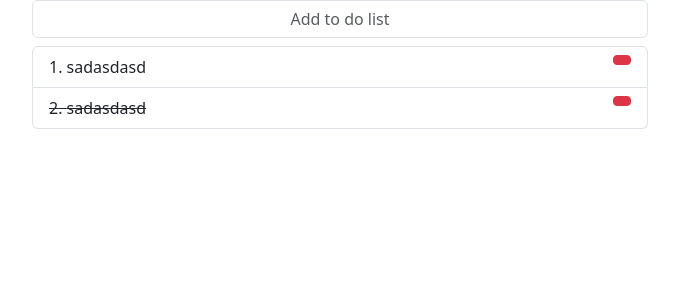
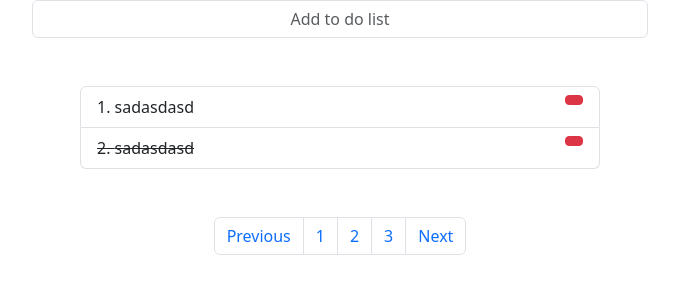
Before and after one commit to HungGithubUser/learn-front-end, a website: page todoliststyling.html in a window 1280 px wide. Shown: the whole page, without its empty margins (300-979 px from the left). Drawn offline with nearby package versions, Linux system fonts and the light colour scheme; files that its build step writes are made by us from their sources.

Commit message:
add pagination styling

```diff
--- a/scss/_todolist.scss
+++ b/scss/_todolist.scss
@@ -15,6 +15,7 @@
 @import "../node_modules/bootstrap/scss/buttons";
 @import "../node_modules/bootstrap/scss/containers";
 @import "../node_modules/bootstrap/scss/reboot";
+@import "../node_modules/bootstrap/scss/pagination";
 
 @import "../node_modules/bootstrap/scss/utilities/api";
 
--- a/todoliststyling.html
+++ b/todoliststyling.html
@@ -7,21 +7,33 @@
     <title>Document</title>
     <link rel="stylesheet" href="css/bundle.css">
 </head>
+
 <body>
     <div class="container-fluid">
         <div class="row justify-content-center">
             <div class="col-6">
                 <input aria-label="add to do list" placeholder="Add to do list" class="form-control text-center">
-                <ol class="list-group list-group-numbered mt-2">
+                <ol class="list-group list-group-numbered m-5">
                     <li class="list-group-item cursor-pointer align-items-center" value="7">sadasdasd<button value="7"
                             name="Delete" title="Delete" type="button" class="btn btn-danger btn-sm float-end"></button>
                     </li>
-                    <li class="list-group-item cursor-pointer align-items-center text-line-through" value="7">sadasdasd<button value="7"
-                        name="Delete" title="Delete" type="button" class="btn btn-danger btn-sm float-end"></button>
-                </li>
+                    <li class="list-group-item cursor-pointer align-items-center text-line-through" value="7">
+                        sadasdasd<button value="7" name="Delete" title="Delete" type="button"
+                            class="btn btn-danger btn-sm float-end"></button>
+                    </li>
                 </ol>
+                <nav aria-label="Page navigation example" class="d-flex justify-content-center">
+                    <ul class="pagination">
+                        <li class="page-item"><a class="page-link" href="#">Previous</a></li>
+                        <li class="page-item"><a class="page-link" href="#">1</a></li>
+                        <li class="page-item"><a class="page-link" href="#">2</a></li>
+                        <li class="page-item"><a class="page-link" href="#">3</a></li>
+                        <li class="page-item"><a class="page-link" href="#">Next</a></li>
+                    </ul>
+                </nav>
             </div>
         </div>
     </div>
 </body>
+
 </html>
```
